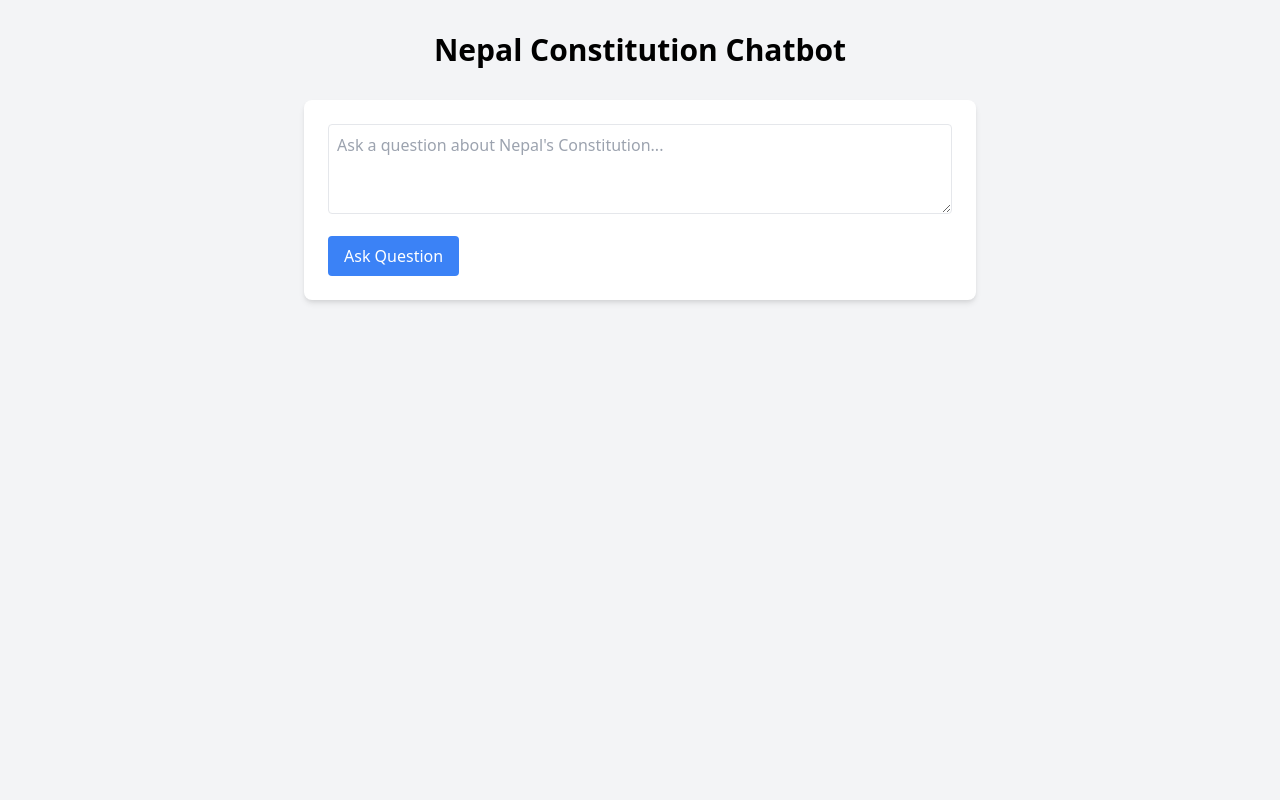
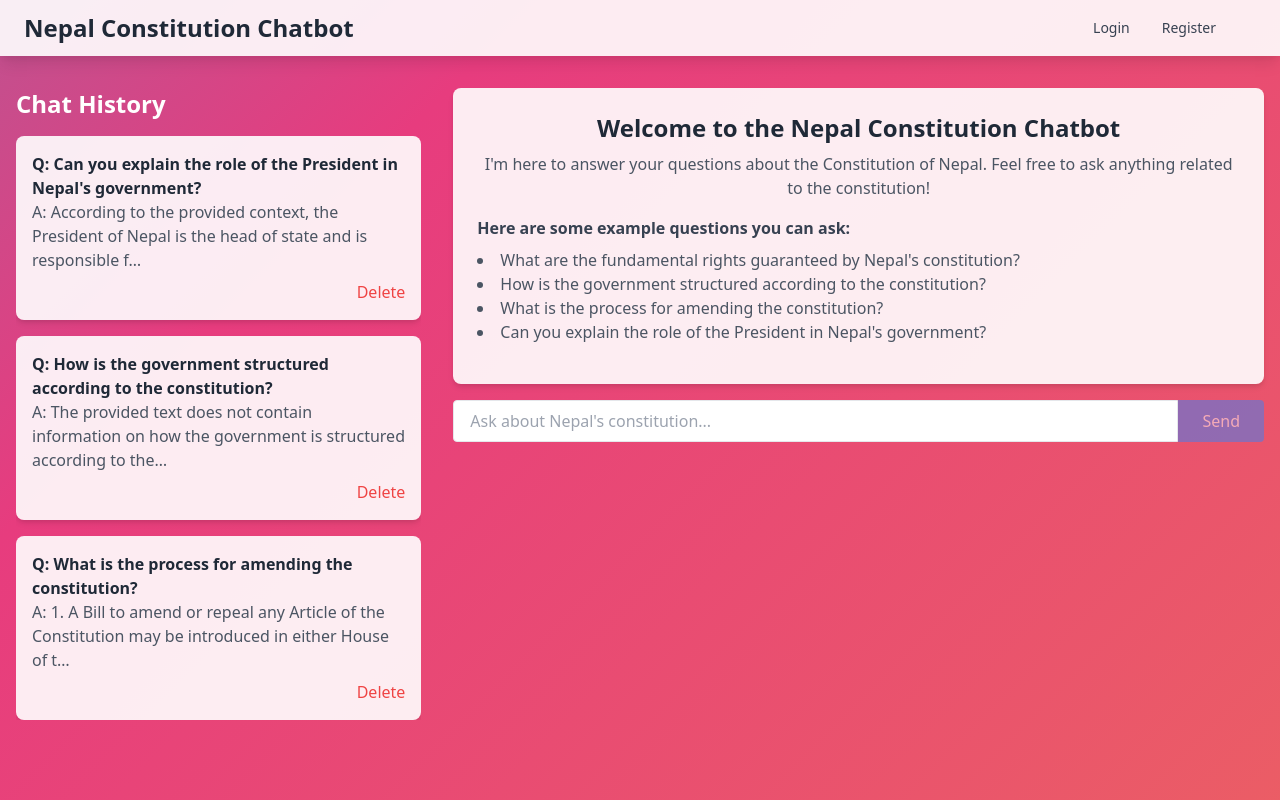
Before and after one commit to UjjwalKo/NepalConstitutionChatbotApplication, a Django app: template NepalConstitutionChatbotApplication/constitution_chat/templates/constitution_chat/chat.html in a window 1280 px wide. Run offline with Django 5.2, Linux system fonts and the light colour scheme; the template is opened without the code that fills it: values that come from a table or form of the project are taken from there, others are empty; data comes from the database, SQL or seed files in the repository; both versions use the stored data as it was after the commit; parts of the project's set-up code (start-up, migrations or seed data) failed here and were passed over.

Commit message:
Adding Auth and some changes in chat UI

```diff
--- a/NepalConstitutionChatbotApplication/NepalConstitutionChatbotApplication/settings.py
+++ b/NepalConstitutionChatbotApplication/NepalConstitutionChatbotApplication/settings.py
@@ -111,14 +111,18 @@ TIME_ZONE = 'UTC'
 USE_I18N = True
 
 USE_TZ = True
-
+LOGIN_REDIRECT_URL = 'chat'
+LOGOUT_REDIRECT_URL = 'login'
+LOGIN_URL = 'login'
 
 # Static files (CSS, JavaScript, Images)
 # https://docs.djangoproject.com/en/5.0/howto/static-files/
 
 STATIC_URL = 'static/'
+# STATICFILES_DIRS = [os.path.join(BASE_DIR, 'static')]
 
 # Default primary key field type
 # https://docs.djangoproject.com/en/5.0/ref/settings/#default-auto-field
 
 DEFAULT_AUTO_FIELD = 'django.db.models.BigAutoField'
+GOOGLE_API_KEY = 'AIzaSyCq2zKsyp76vwTN9W4nTUYya7QUqUOtwKo'
--- /dev/null
+++ b/NepalConstitutionChatbotApplication/constitution_chat/templates/constitution_chat/base.html
@@ -0,0 +1,51 @@
+<!DOCTYPE html>
+<html lang="en">
+<head>
+    <meta charset="UTF-8">
+    <meta name="viewport" content="width=device-width, initial-scale=1.0">
+    <title>Nepal Constitution Chatbot</title>
+    <link href="https://cdn.jsdelivr.net/npm/tailwindcss@2.2.19/dist/tailwind.min.css" rel="stylesheet">
+    <script src="https://cdn.jsdelivr.net/npm/alpinejs@3.x.x/dist/cdn.min.js" defer></script>
+    <style>
+        @keyframes gradient {
+            0% {background-position: 0% 50%;}
+            50% {background-position: 100% 50%;}
+            100% {background-position: 0% 50%;}
+        }
+        .bg-gradient-animate {
+            background: linear-gradient(-45deg, #ee7752, #e73c7e, #23a6d5, #23d5ab);
+            background-size: 400% 400%;
+            animation: gradient 15s ease infinite;
+        }
+    </style>
+</head>
+<body class="bg-gradient-animate min-h-screen">
+    <nav class="bg-white bg-opacity-90 shadow-lg">
+        <div class="container mx-auto px-6 py-3 md:flex md:justify-between md:items-center">
+            <div class="flex justify-between items-center">
+                <div>
+                    <a href="{% url 'chat' %}" class="text-gray-800 text-xl font-bold md:text-2xl hover:text-gray-700">Nepal Constitution Chatbot</a>
+                </div>
+            </div>
+            <div class="md:flex items-center">
+                <div class="flex flex-col md:flex-row md:mx-6">
+                    {% if user.is_authenticated %}
+                        <a href="{% url 'chat' %}" class="my-1 text-sm text-gray-700 font-medium hover:text-indigo-500 md:mx-4 md:my-0">Chat</a>
+                        <form method="post" action="{% url 'logout' %}" class="inline">
+                            {% csrf_token %}
+                            <button type="submit" class="my-1 text-sm text-gray-700 font-medium hover:text-indigo-500 md:mx-4 md:my-0">Logout</button>
+                        </form>
+                    {% else %}
+                        <a href="{% url 'login' %}" class="my-1 text-sm text-gray-700 font-medium hover:text-indigo-500 md:mx-4 md:my-0">Login</a>
+                        <a href="{% url 'register' %}" class="my-1 text-sm text-gray-700 font-medium hover:text-indigo-500 md:mx-4 md:my-0">Register</a>
+                    {% endif %}
+                </div>
+            </div>
+        </div>
+    </nav>
+    <div class="container mx-auto mt-8 px-4">
+        {% block content %}
+        {% endblock %}
+    </div>
+</body>
+</html>
--- a/NepalConstitutionChatbotApplication/constitution_chat/templates/constitution_chat/chat.html
+++ b/NepalConstitutionChatbotApplication/constitution_chat/templates/constitution_chat/chat.html
@@ -1,64 +1,99 @@
-<!DOCTYPE html>
-<html>
-<head>
-    <title>Nepal Constitution Chat</title>
-    <link href="https://cdn.jsdelivr.net/npm/tailwindcss@2.2.19/dist/tailwind.min.css" rel="stylesheet">
-</head>
-<body class="bg-gray-100 min-h-screen">
-    <div class="container mx-auto px-4 py-8">
-        <h1 class="text-3xl font-bold mb-8 text-center">Nepal Constitution Chatbot</h1>
+{% extends 'constitution_chat/base.html' %}
 
-        <div class="max-w-2xl mx-auto">
-            <div class="bg-white rounded-lg shadow-md p-6 mb-6">
-                <div class="mb-4">
-                    <textarea id="question" class="w-full p-2 border rounded" rows="3"
-                             placeholder="Ask a question about Nepal's Constitution..."></textarea>
+{% block content %}
+<div class="flex flex-col md:flex-row space-y-8 md:space-y-0 md:space-x-8" x-data="chatData">
+    <div class="w-full md:w-1/3">
+        <h2 class="text-2xl font-bold mb-4 text-white">Chat History</h2>
+        <div class="space-y-4 max-h-[calc(100vh-200px)] overflow-y-auto">
+            {% for chat in chat_history %}
+            <div class="bg-white bg-opacity-90 p-4 rounded-lg shadow-md">
+                <p class="font-bold text-gray-800">Q: {{ chat.question }}</p>
+                <p class="text-gray-600">A: {{ chat.answer|truncatechars:100 }}</p>
+                <div class="flex justify-end mt-2">
+                    <a href="{% url 'delete_history' chat.id %}" class="text-red-500 hover:text-red-700">Delete</a>
                 </div>
-                <button onclick="askQuestion()"
-                        class="bg-blue-500 text-white px-4 py-2 rounded hover:bg-blue-600">
-                    Ask Question
-                </button>
-            </div>
-
-            <div id="chat-history" class="space-y-4">
-                {% for message in messages %}
-                <div class="bg-white rounded-lg shadow-md p-4">
-                    <p class="font-semibold">Q: {{ message.question }}</p>
-                    <p class="mt-2">A: {{ message.answer }}</p>
-                    <p class="text-sm text-gray-500 mt-2">{{ message.timestamp }}</p>
             </div>
             {% endfor %}
         </div>
     </div>
+    <div class="w-full md:w-2/3">
+        <div id="chat-container" class="bg-white bg-opacity-90 p-6 rounded-lg shadow-md mb-4 h-[calc(100vh-300px)] overflow-y-auto">
+            <div class="mb-4 text-center">
+                <h2 class="text-2xl font-bold text-gray-800 mb-2">Welcome to the Nepal Constitution Chatbot</h2>
+                <p class="text-gray-600 mb-4">I'm here to answer your questions about the Constitution of Nepal. Feel free to ask anything related to the constitution!</p>
+                <div class="text-left">
+                    <p class="text-gray-700 font-semibold mb-2">Here are some example questions you can ask:</p>
+                    <ul class="list-disc list-inside text-gray-600">
+                        <li>What are the fundamental rights guaranteed by Nepal's constitution?</li>
+                        <li>How is the government structured according to the constitution?</li>
+                        <li>What is the process for amending the constitution?</li>
+                        <li>Can you explain the role of the President in Nepal's government?</li>
+                    </ul>
+                </div>
+            </div>
+            <template x-for="message in messages" :key="message.id">
+                <div :class="{'mb-4 text-right': message.sender === 'user', 'mb-4 text-left': message.sender === 'bot'}">
+                    <span :class="{'inline-block px-4 py-2 rounded bg-blue-500 text-white': message.sender === 'user', 'inline-block px-4 py-2 rounded bg-gray-200 text-gray-800': message.sender === 'bot'}" x-text="message.content"></span>
+                </div>
+            </template>
+        </div>
+        <form id="chat-form" class="flex" @submit.prevent="submitQuestion">
+            {% csrf_token %}
+            <input type="text" x-model="question" class="flex-grow border rounded-l px-4 py-2 focus:outline-none focus:ring-2 focus:ring-blue-500" placeholder="Ask about Nepal's constitution...">
+            <button type="submit" class="bg-blue-500 text-white px-6 py-2 rounded-r hover:bg-blue-600 focus:outline-none focus:ring-2 focus:ring-blue-500 focus:ring-offset-2" x-bind:disabled="loading || !question.trim()" x-bind:class="{ 'opacity-50 cursor-not-allowed': loading || !question.trim() }">
+                <span x-show="!loading">Send</span>
+                <span x-show="loading" class="inline-block animate-spin rounded-full h-4 w-4 border-t-2 border-b-2 border-white"></span>
+            </button>
+        </form>
+    </div>
 </div>
 
 <script>
-    function askQuestion() {
-        const question = document.getElementById('question').value;
-        if (!question) return;
+document.addEventListener('alpine:init', () => {
+    Alpine.data('chatData', () => ({
+        question: '',
+        loading: false,
+        messages: [],
+        submitQuestion() {
+            if (this.loading || !this.question.trim()) return;
 
-        fetch('/ask-question/', {
+            this.loading = true;
+            this.messages.push({ id: Date.now(), sender: 'user', content: this.question });
+
+            fetch('{% url "chat" %}', {
                 method: 'POST',
                 headers: {
                     'Content-Type': 'application/json',
+                    'X-CSRFToken': document.querySelector('[name=csrfmiddlewaretoken]').value
                 },
-            body: JSON.stringify({ question: question })
+                body: JSON.stringify({ question: this.question })
             })
-        .then(response => response.json())
+            .then(response => {
+                if (!response.ok) {
+                    throw new Error('Network response was not ok');
+                }
+                return response.json();
+            })
             .then(data => {
-            const chatHistory = document.getElementById('chat-history');
-            const newChat = document.createElement('div');
-            newChat.className = 'bg-white rounded-lg shadow-md p-4';
-            newChat.innerHTML = `
-                <p class="font-semibold">Q: ${question}</p>
-                <p class="mt-2">A: ${data.answer}</p>
-                <p class="text-sm text-gray-500 mt-2">Just now</p>
-            `;
-            chatHistory.insertBefore(newChat, chatHistory.firstChild);
-            document.getElementById('question').value = '';
+                if (data.error) {
+                    throw new Error(data.error);
+                }
+                this.messages.push({ id: Date.now(), sender: 'bot', content: data.answer });
             })
-        .catch(error => console.error('Error:', error));
+            .catch(error => {
+                console.error('Error:', error);
+                this.messages.push({ id: Date.now(), sender: 'bot', content: 'An error occurred. Please try again.' });
+            })
+            .finally(() => {
+                this.loading = false;
+                this.question = '';
+                this.$nextTick(() => {
+                    const chatContainer = document.getElementById('chat-container');
+                    chatContainer.scrollTop = chatContainer.scrollHeight;
+                });
+            });
         }
+    }));
+});
 </script>
-</body>
-</html>
+{% endblock %}
--- a/NepalConstitutionChatbotApplication/constitution_chat/urls.py
+++ b/NepalConstitutionChatbotApplication/constitution_chat/urls.py
@@ -1,7 +1,16 @@
 from django.urls import path
 from . import views
+from django.contrib.auth.views import LoginView, LogoutView
+from django.urls import reverse_lazy
 
 urlpatterns = [
-    path('', views.chat_home, name='chat_home'),
-    path('ask-question/', views.ask_question, name='ask_question'),
+    path('', views.chat_view, name='chat'),
+    path('delete/<int:history_id>/', views.delete_history, name='delete_history'),
+    path('login/', LoginView.as_view(template_name='constitution_chat/login.html'), name='login'),
+    path('logout/', LogoutView.as_view(
+        next_page=reverse_lazy('login')
+    ), name='logout'),
+    path('register/', views.register, name='register'),
+    path('forgot-password/', views.forgot_password, name='forgot_password'),
+    path('reset-password/<uuid:token>/', views.reset_password, name='reset_password'),
 ]
```
Also changed, not shown: NepalConstitutionChatbotApplication/constitution_chat/chatbot.py (added, +100 -0 lines), NepalConstitutionChatbotApplication/constitution_chat/forms.py (added, +25 -0 lines), NepalConstitutionChatbotApplication/constitution_chat/models.py (+21 -3 lines), NepalConstitutionChatbotApplication/constitution_chat/templates/constitution_chat/forgot_password.html (added, +22 -0 lines), NepalConstitutionChatbotApplication/constitution_chat/templates/constitution_chat/login.html (added, +29 -0 lines), NepalConstitutionChatbotApplication/constitution_chat/templates/constitution_chat/logout.html (added, +13 -0 lines), NepalConstitutionChatbotApplication/constitution_chat/templates/constitution_chat/register.html (added, +34 -0 lines), NepalConstitutionChatbotApplication/constitution_chat/templates/constitution_chat/reset_password.html (added, +23 -0 lines), NepalConstitutionChatbotApplication/constitution_chat/utils.py (deleted, +0 -90 lines), NepalConstitutionChatbotApplication/constitution_chat/views.py (+83 -18 lines), NepalConstitutionChatbotApplication/constitution_chat/migrations/0001_initial.py (added), NepalConstitutionChatbotApplication/db.sqlite3 (added), 4 other files. Lines whose indentation alone changed are shown as unchanged.
